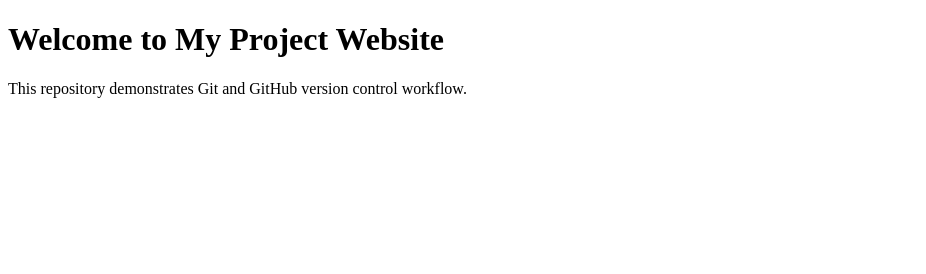
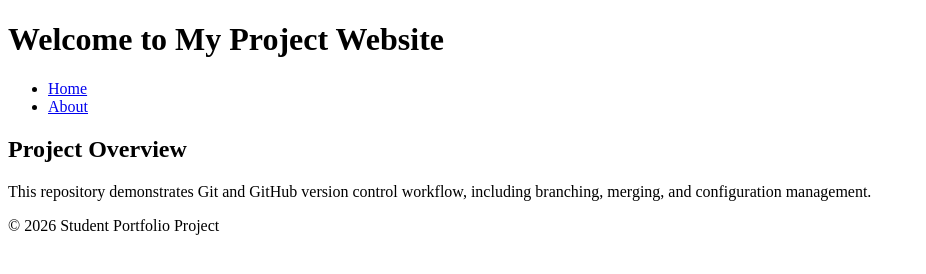
Before and after one commit to Sid13SST/git-workflow-assignment, a plain HTML site: page index.html in a window 1280 px wide. Shown: the whole page, without its empty margins (0-926 px from the left). Drawn offline with Linux system fonts and the light colour scheme.

Commit message:
Update index.html with navigation bar and footer

```diff
--- a/index.html
+++ b/index.html
@@ -8,9 +8,21 @@
 <body>
     <header>
         <h1>Welcome to My Project Website</h1>
+        <nav>
+            <ul>
+                <li><a href="index.html">Home</a></li>
+                <li><a href="about.html">About</a></li>
+            </ul>
+        </nav>
     </header>
     <main>
-        <p>This repository demonstrates Git and GitHub version control workflow.</p>
+        <section>
+            <h2>Project Overview</h2>
+            <p>This repository demonstrates Git and GitHub version control workflow, including branching, merging, and configuration management.</p>
+        </section>
     </main>
+    <footer>
+        <p>&copy; 2026 Student Portfolio Project</p>
+    </footer>
 </body>
 </html>
```
